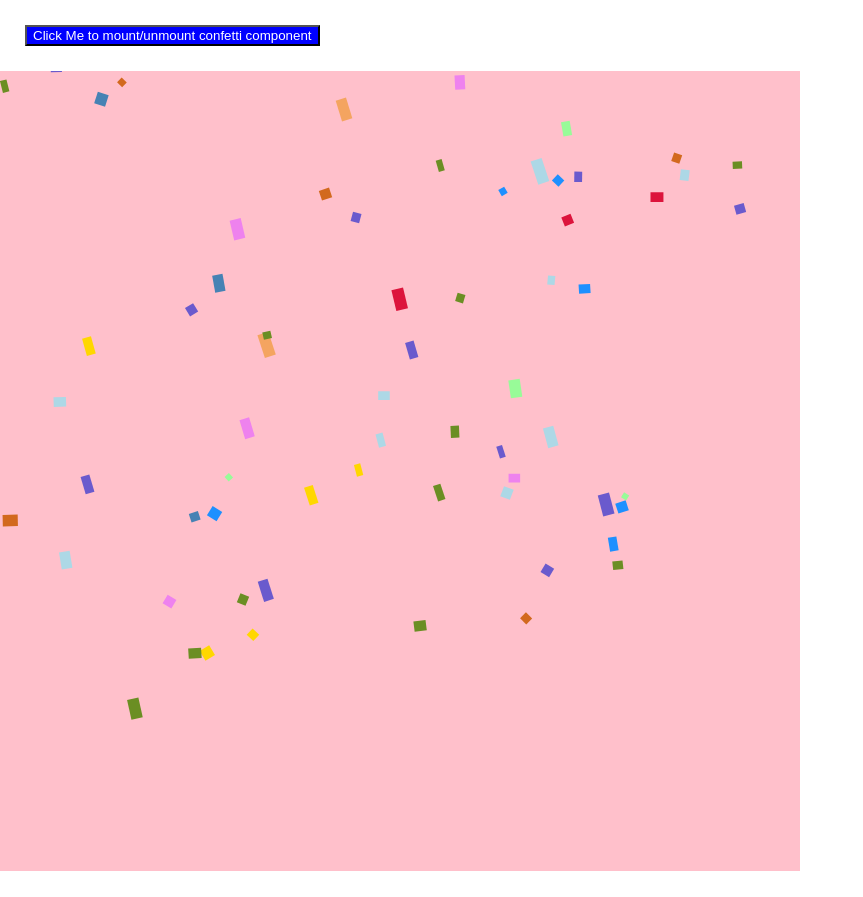
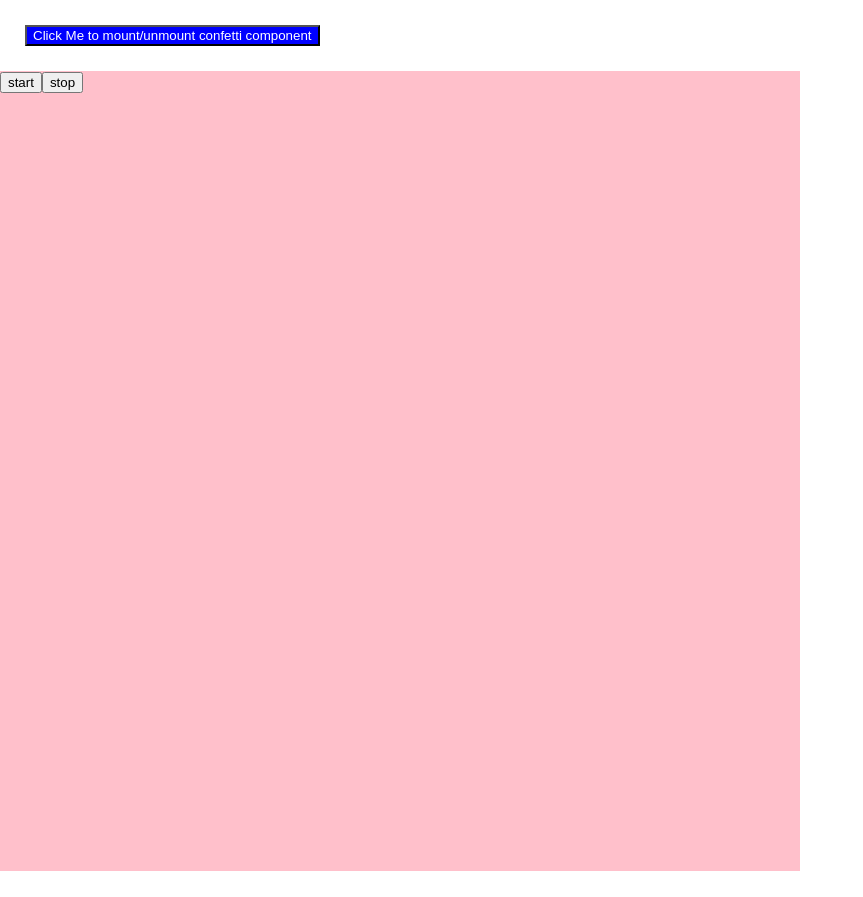
Before and after one commit to N8mare/react-confetti, a React (Create React App) app: page / in a window 1280 px wide. Both pictures are taken after a click on the button "Click Me to mount/unmount confetti component". Shown: the whole page, without its empty margins (0-863 px from the left). Before the commit the page ends 875 px from the top, so only its background shows below. Built offline with nearby package versions, Linux system fonts and the light colour scheme.

Commit message:
Stage2: Confetti will start and stop on clicking of start and stop button in parent respectively. Also on unmount and stop animation frame request will be cancelled Prettier config is added

```diff
--- a/src/App.js
+++ b/src/App.js
@@ -1,24 +1,27 @@
-import React, { useState } from "react";
-import Confetti from "./confetti";
+import React, { useState } from 'react';
+import Confetti from './confetti';
 
 function App() {
   const [showConfetti, setShowConfetti] = useState(false);
+  const [start, setStart] = useState(false);
   return (
     <div className="App">
       <button
         onClick={() => setShowConfetti(!showConfetti)}
         style={{
-          paddin: "30px",
-          background: "blue",
-          color: "white",
-          margin: "25px",
+          paddin: '30px',
+          background: 'blue',
+          color: 'white',
+          margin: '25px'
         }}
       >
         Click Me to mount/unmount confetti component
       </button>
       {showConfetti && (
-        <div style={{ width: "100vh", height: "100vh", background: "pink" }}>
-          <Confetti animationTimeout={5000} />
+        <div style={{ width: '100vh', height: '100vh', background: 'pink' }}>
+          <button onClick={() => setStart(true)}>start</button>
+          <button onClick={() => setStart(false)}>stop</button>
+          <Confetti playAnimation={start} />
         </div>
       )}
     </div>
--- a/src/confetti/index.js
+++ b/src/confetti/index.js
@@ -17,27 +17,35 @@
   ],
   speed: 8
 };
-const globalThis =  window;
+const globalThis = window;
 
 const { requestAnimationFrame, cancelAnimationFrame } = globalThis;
 
-const Confetti = props => {
+const Confetti = ({ playAnimation = false, styles = {} }) => {
   const canvasRef = useRef(null);
   let count = 200;
   const particles = [];
   let waveAngle = 0;
-  let animationId;
   let height;
   let width;
 
-  const updateAndDrawParticles = context => {
+  const clearCanvas = () => {
+    const canvas = canvasRef.current;
+    const context = canvas.getContext('2d');
+    const { width, height } = canvas.getBoundingClientRect();
+    context.clearRect(0, 0, width, height);
+  };
+
+  const updateAndDrawParticles = (context) => {
     waveAngle = waveAngle + 0.01;
     let x2, y2;
     for (let particle of particles) {
       //update particle
       particle.tiltAngle += particle.tiltAngleIncrement;
       particle.x = particle.x + Math.sin(particle.tiltAngle) * 2 - 1;
-      particle.y = particle.y + (Math.cos(waveAngle) + particle.diameter + confetti.speed) * 0.2;
+      particle.y =
+        particle.y +
+        (Math.cos(waveAngle) + particle.diameter + confetti.speed) * 0.2;
       particle.tilt = Math.sin(particle.tiltAngle);
       if (particle.x > width + 20 || particle.x < -20 || particle.y > height) {
         setParticle(particle);
@@ -46,7 +54,8 @@
       //draw particle
       context.beginPath();
       context.lineWidth = particle.diameter;
-      x2 = particle.x - particle.diameter / 3 + particle.tilt * particle.diameter;
+      x2 =
+        particle.x - particle.diameter / 3 + particle.tilt * particle.diameter;
       y2 = particle.y + particle.diameter + particle.tilt * particle.diameter;
       context.strokeStyle = particle.color;
       context.moveTo(particle.x, particle.y);
@@ -56,13 +65,7 @@
     }
   };
 
-  const runAnimation = ctx => {
-    ctx.clearRect(0, 0, width, height);
-    updateAndDrawParticles(ctx);
-    animationId = requestAnimationFrame(() => runAnimation(ctx));
-  };
-
-  const setParticle = particle => {
+  const setParticle = (particle) => {
     const randomFn = Math.random;
     const colors = confetti.colors;
     particle.color = colors[parseInt(randomFn() * colors.length, 10)];
@@ -75,22 +78,22 @@
     return particle;
   };
 
-  const startAnimation = ctx => {
-    height = ctx.canvas.height;
-    width = ctx.canvas.width;
-    while (particles.length < count) {
-      particles.push(setParticle({}, width, height));
-    }
-    runAnimation(ctx);
+  useEffect(() => {
+    let animationId;
+    const runAnimation = (ctx, height, width) => {
+      ctx.clearRect(0, 0, width, height);
+      updateAndDrawParticles(ctx);
+      animationId = requestAnimationFrame(() =>
+        runAnimation(ctx, height, width)
+      );
     };
 
-  useEffect(() => {
+    if (playAnimation === true) {
       const canvas = canvasRef.current;
       const context = canvas.getContext('2d');
-    const { width, height } = canvas.getBoundingClientRect();
+      ({ width, height } = canvas.getBoundingClientRect());
       if (canvas.width !== width || canvas.height !== height) {
         const { devicePixelRatio: ratio = 1 } = globalThis;
-      const context = canvas.getContext('2d');
         /**
          * In case the device pixel ratio is more, the particles will be pixelated and will semm blur.
          * That's why we are resizing the canvas.
@@ -100,16 +103,17 @@
         count = parseInt(canvas.width / 10, 10);
         context.scale(ratio, ratio);
       }
-    if (props.animationTimeout) {
-      setTimeout(() => {
-        cancelAnimationFrame(animationId);
-      }, props.animationTimeout);
+
+      while (particles.length < count) {
+        particles.push(setParticle({}, width, height));
       }
-    startAnimation(context);
+      runAnimation(context, height, width);
+    }
     return () => {
       cancelAnimationFrame(animationId);
+      clearCanvas();
     };
-  }, []);
+  }, [playAnimation]);
 
   return (
     <canvas
@@ -117,7 +121,7 @@
       style={{
         height: '100%',
         width: '100%',
-        ...props.style
+        ...styles
       }}
     />
   );
```
Also changed, not shown: 1 other file (tests, documents, lock files or other folders). Lines whose indentation alone changed are shown as unchanged.
